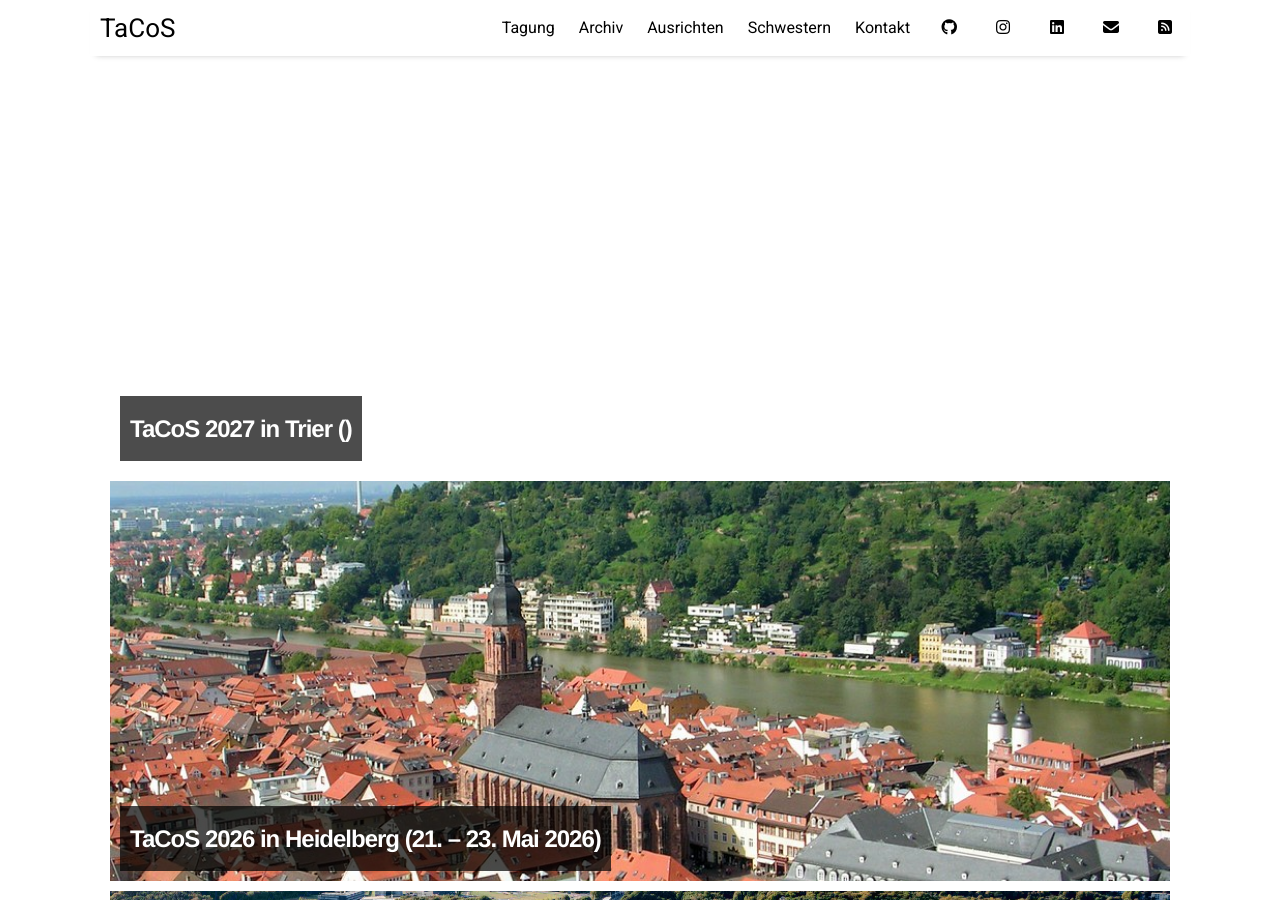
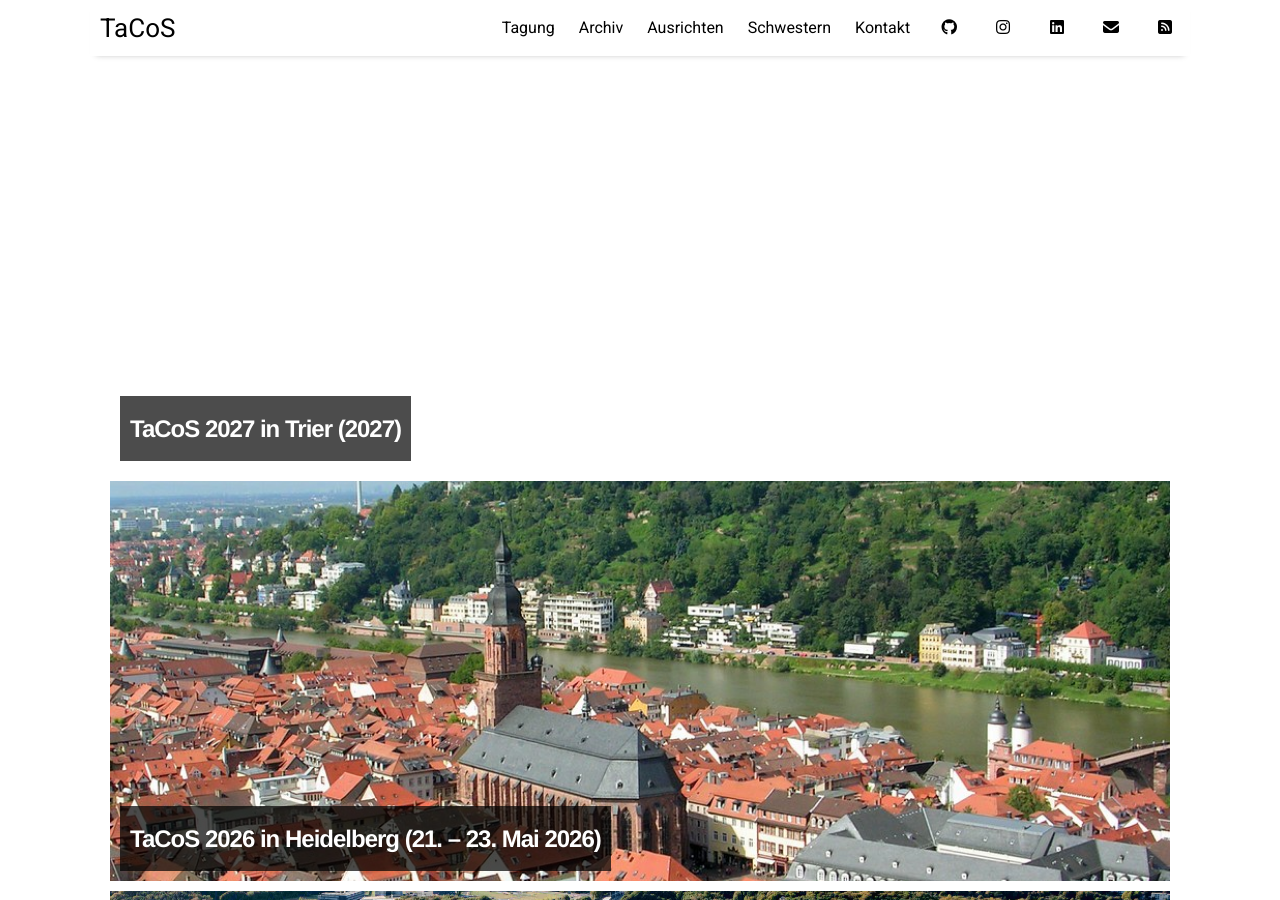
Before and after one commit to tacosConference/linguistik.computer, a Jekyll site: the page built from index.html, in a window 1280 px wide and 900 px high. Built offline with Jekyll 4.4.1, drawn with Linux system fonts in a browser that asks for light colours; the list of posts is cut into pages by our own code.

Commit message:
Add date

```diff
--- a/_data/conferences.yml
+++ b/_data/conferences.yml
@@ -1,6 +1,7 @@
 - name: TaCoS 2027
   edition: 36
   location: Trier
+  date: 2027
 
 - name: TaCoS 2026
   edition: 35
```
